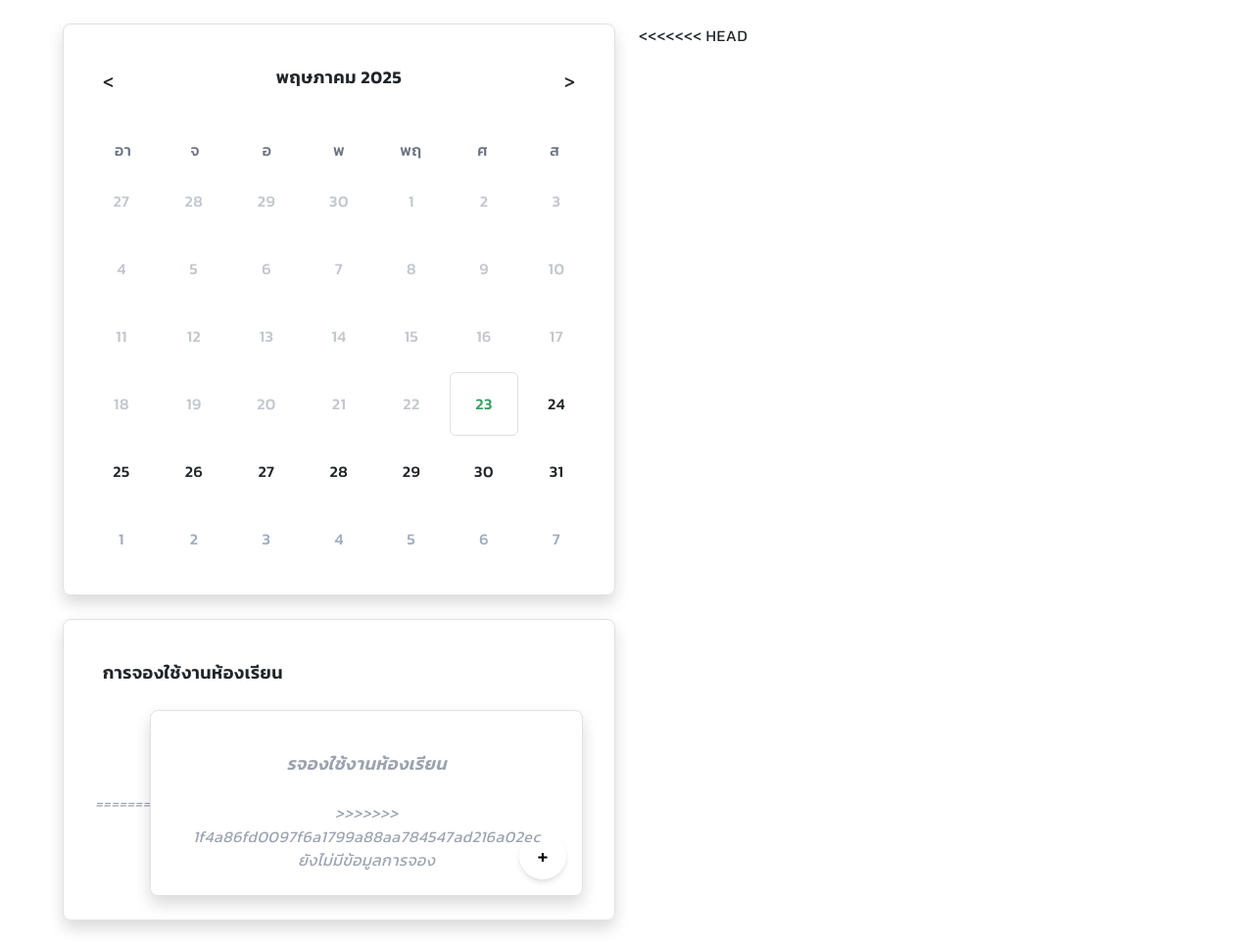
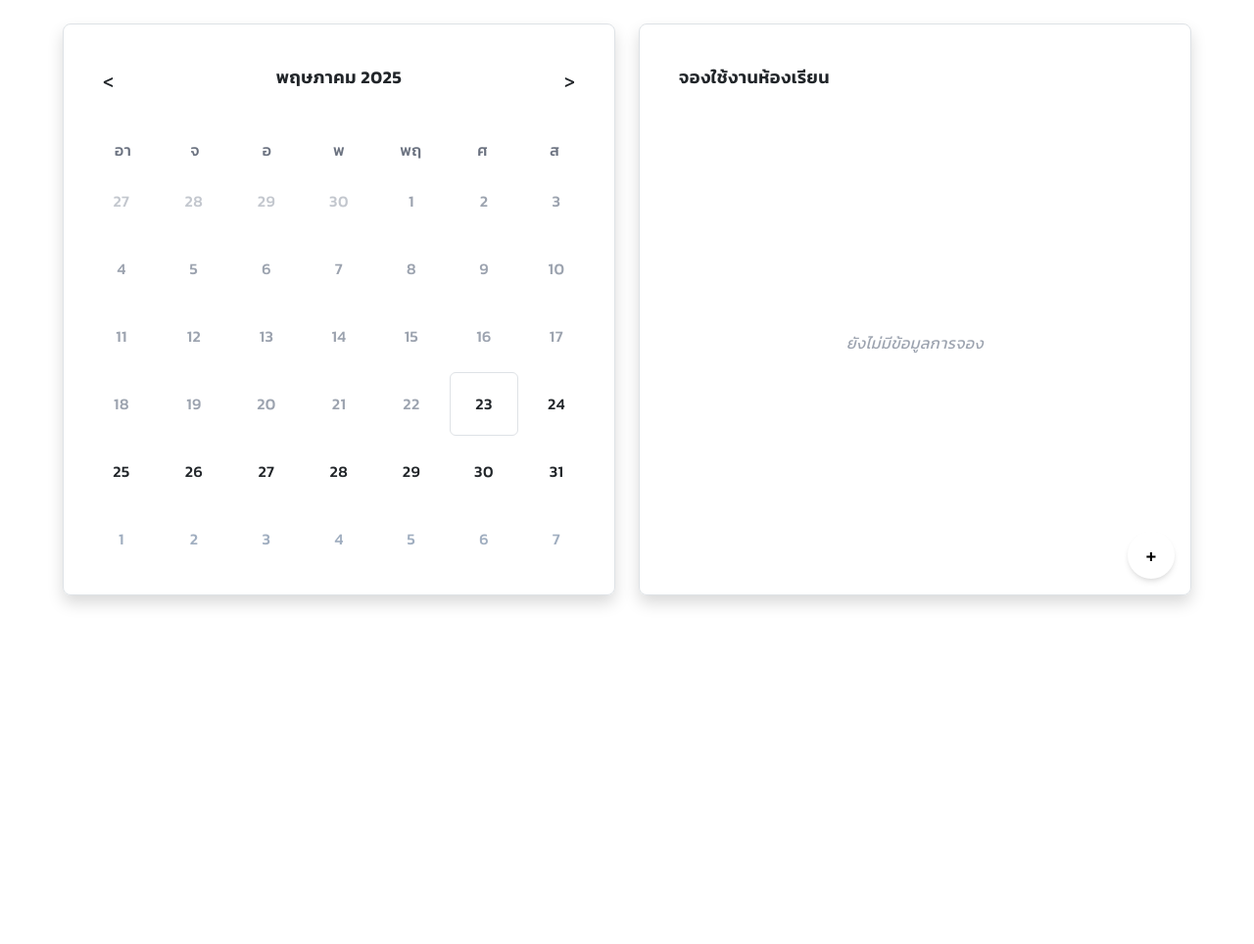
Before and after one commit to Faris4166/Booking-Hospital, a PHP site: page / in a window 1280 px wide. Shown: the part 80-1044 px from the top of the page at 98% size. After the commit the page ends 699 px from the top, so only its background shows below. Run offline with PHP 8.4, Linux system fonts and the light colour scheme.

```diff
--- a/php/index.php
+++ b/php/index.php
@@ -27,29 +27,34 @@
       background-color: white;
     }
 
+    /* hover สำหรับวันเดือนนี้ที่เลือกได้ */
     #calendarDays>div.current-month:hover:not(.past-day) {
       border-color: #339e61;
       color: #339e61;
       cursor: pointer;
     }
 
+    /* hover สำหรับวันปัจจุบัน */
     #calendarDays>div.today:hover {
       border-color: #2c8050;
       color: #2c8050;
       cursor: pointer;
     }
 
+    /* วันเดือนอื่นสีเทา */
     #calendarDays>div.other-month:not(.past-day) {
       color: #a0aec0;
       cursor: default;
     }
 
+    /* วันเดือนอื่นที่เป็นวันก่อนวันนี้ */
     #calendarDays>div.other-month.past-day {
       color: #9ca3af;
       cursor: not-allowed;
       opacity: 0.6;
     }
 
+    /* วันปัจจุบัน */
     #calendarDays>div.today {
       color: #32a060;
       border-color: #32a060;
@@ -58,12 +63,15 @@
       cursor: pointer;
     }
 
+    /* วันก่อนวันนี้ */
     #calendarDays>div.past-day {
       color: #9ca3af;
+      /* สีเทาอ่อน */
       cursor: not-allowed;
       opacity: 0.6;
     }
 
+    /* วันที่เลือก */
     #calendarDays>div.selected {
       background-color: #d1fae5;
       border-color: #32a060;
@@ -86,10 +94,12 @@
 
         <div x-show="open" x-transition @click.outside="open = false"
           class="absolute right-0 mt-2 w-48 bg-white rounded-lg shadow-lg z-50" style="display: none;">
-          <a href="#" class="block px-4 py-2 text-gray-700 hover:bg-gray-100 no-underline hover:no-underline">⚙ ตั้งค่า</a>
-          <a href="#" class="block px-4 py-2 text-gray-700 hover:bg-gray-100 no-underline hover:no-underline">📢 ติดต่อแจ้งหน้าที่</a>
+          <a href="#" class="block px-4 py-2 text-gray-700 hover:bg-gray-100 no-underline hover:no-underline">⚙
+            ตั้งค่า</a>
           <form action="logout.php" method="POST">
-            <button type="submit" class="w-full text-left px-4 py-2 text-red-600 hover:bg-gray-100">🚪 ลงชื่อออก</button>
+            <button type="submit" class="w-full text-left px-4 py-2 text-red-600 hover:bg-gray-100">
+              🚪 ลงชื่อออก
+            </button>
           </form>
         </div>
       </div>
@@ -102,11 +112,14 @@
       <!-- ปฏิทิน -->
       <div class="w-full">
         <div id="calendar" class="border rounded-lg shadow p-4">
+          <!-- ส่วนหัว -->
           <div class="flex items-center justify-between bg-[#f0f7f2] p-3 rounded">
             <button id="prevBtn" class="text-[#31a35f] text-xl">&lt;</button>
             <h2 id="monthYear" class="text-[#31a35f] font-semibold text-base sm:text-lg"></h2>
             <button id="nextBtn" class="text-[#31a35f] text-xl">&gt;</button>
           </div>
+
+          <!-- หัวตารางวัน -->
           <div class="grid grid-cols-7 text-center mt-4 text-gray-500 font-medium text-sm sm:text-base">
             <div>อา</div>
             <div>จ</div>
@@ -116,31 +129,25 @@
             <div>ศ</div>
             <div>ส</div>
           </div>
+
+          <!-- วันต่างๆ -->
           <div id="calendarDays" class="grid grid-cols-7 text-center mt-2 gap-1 text-sm sm:text-base"></div>
         </div>
       </div>
 
-<<<<<<< HEAD
-      <!-- ข้อมูลการจอง -->
     <div class="w-full">
       <div class="border rounded-lg shadow p-4 h-full flex flex-col relative">
         <div class="bg-[#f0f7f2] p-3 rounded">
-            <h2 class="text-[#31a35f] font-semibold text-lg">การจองใช้งานห้องเรียน</h2>
-          </div>
-          <div class="flex-1 flex items-center justify-center text-gray-400 italic text-sm sm:text-base text-center px-2">
-=======
-    <div class="w-full">
-      <div class="border rounded-lg shadow p-4 h-full flex flex-col relative">
-        <div class="bg-[#f0f7f2] p-3 rounded">
-          <h2 class="text-[#31a35f] font-semibold text-lg">รจองใช้งานห้องเรียน</h2>
+          <h2 class="text-[#31a35f] font-semibold text-lg">จองใช้งานห้องเรียน</h2>
         </div>
 
           <!-- เนื้อหา -->
           <div
             class="flex-1 flex items-center justify-center text-gray-400 italic text-sm sm:text-base text-center px-2">
->>>>>>> 1f4a86fd0097f6a1799a88aa784547ad216a02ec
             ยังไม่มีข้อมูลการจอง
           </div>
+
+          <!-- ปุ่มเพิ่ม -->
           <button
             class="absolute bottom-4 right-4 bg-[#31a35f] text-black rounded-full w-12 h-12 shadow-md hover:bg-[#279151] transition duration-200 text-2xl flex items-center justify-center"
             title="เพิ่มการจอง">+</button>
@@ -148,9 +155,8 @@
       </div>
 
     </div>
-  </div>
 
-  <!-- JavaScript ปฏิทิน -->
+    <!-- Calendar script -->
     <script>
       const calendarDays = document.getElementById("calendarDays");
       const monthYear = document.getElementById("monthYear");
@@ -164,6 +170,7 @@
       ];
 
       let currentDate = dayjs();
+      let selectedDayDiv = null;
 
       function renderCalendar() {
         const today = dayjs().startOf('day');
@@ -201,14 +208,13 @@
           const dateObj = currentDate.date(day).startOf('day');
 
           if (dateObj.isBefore(today)) {
-          div.classList.add("text-gray-400", "cursor-default", "hover:bg-transparent", "past-day");
+            div.classList.add("text-gray-400", "cursor-default", "hover:bg-transparent");
           } else {
             div.addEventListener("click", () => {
-            if (!div.classList.contains("past-day")) {
-              div.classList.toggle("selected");
-              const selected = div.classList.contains("selected") ? "เลือก" : "ยกเลิก";
-              alert(`${selected}วันที่: ${day} ${monthName} ${currentDate.year()}`);
-            }
+              if (selectedDayDiv) selectedDayDiv.classList.remove("bg-[#32a060]", "text-white");
+              div.classList.add("bg-[#32a060]", "text-white");
+              selectedDayDiv = div;
+              alert(`เลือกวันที่: ${day} ${monthName} ${currentDate.year()}`);
             });
           }
 
@@ -217,7 +223,7 @@
             currentDate.month() === dayjs().month() &&
             currentDate.year() === dayjs().year()
           ) {
-          div.classList.add("border", "border-[#32a060]", "rounded", "today");
+            div.classList.add("border", "border-[#32a060]", "rounded");
             todayDiv = div;
           }
 
@@ -258,20 +264,25 @@
 
       prevBtn.addEventListener("click", () => {
         currentDate = currentDate.subtract(1, "month");
+        selectedDayDiv = null;
         renderCalendar();
       });
 
       nextBtn.addEventListener("click", () => {
         currentDate = currentDate.add(1, "month");
+        selectedDayDiv = null;
         renderCalendar();
       });
 
       renderCalendar();
     </script>
 
+    <!-- Bootstrap (ถ้าใช้ร่วม) -->
     <script src="https://cdn.jsdelivr.net/npm/bootstrap@5.3.6/dist/js/bootstrap.bundle.min.js"
       integrity="sha384-j1CDi7MgGQ12Z7Qab0qlWQ/Qqz24Gc6BM0thvEMVjHnfYGF0rmFCozFSxQBxwHKO"
       crossorigin="anonymous"></script>
+  </div>
+
 </body>
 
 </html>
```
Lines whose indentation alone changed are shown as unchanged.
